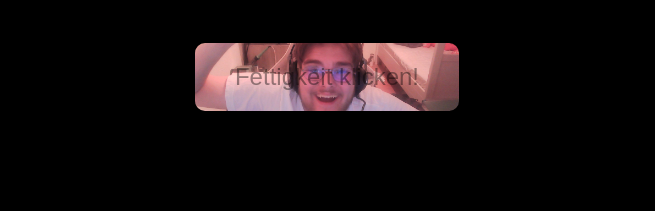
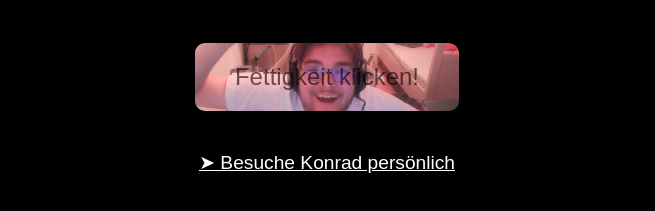
Before and after one commit to koskonrad/dein-mom, a website: page public/index.html in a window 1280 px wide. Shown: the part 165-376 px from the top of the page, without its empty margins (313-968 px from the left). Drawn offline with Linux system fonts and the light colour scheme.

Commit message:
/Konrad hinzugefügt

```diff
--- a/public/index.html
+++ b/public/index.html
@@ -24,7 +24,7 @@
         .button {
             padding: 20px 40px;
             font-size: 1.5em;
-            color: rgba(0, 0, 0, 0.4);
+            color: rgba(0, 0, 0, 0.6);
             border: none;
             border-radius: 10px;
             cursor: pointer;
@@ -45,6 +45,11 @@
     <h1>Konrads Fettigkeit Clicker</h1>
     <p>Konrad wiegt <span class="count">0</span> kg!</p>
     <button class="button" id="fettigkeitButton" onclick="increaseFettigkeit()">Fettigkeit klicken!</button>
+
+    <br>
+    <a href="/konrad" style="color: #fff; font-size: 1.2em; display: block; margin-top: 40px;">
+        ➤ Besuche Konrad persönlich
+    </a>
 
     <script>
         // WebSocket-Verbindung zum Server aufbauen
```
